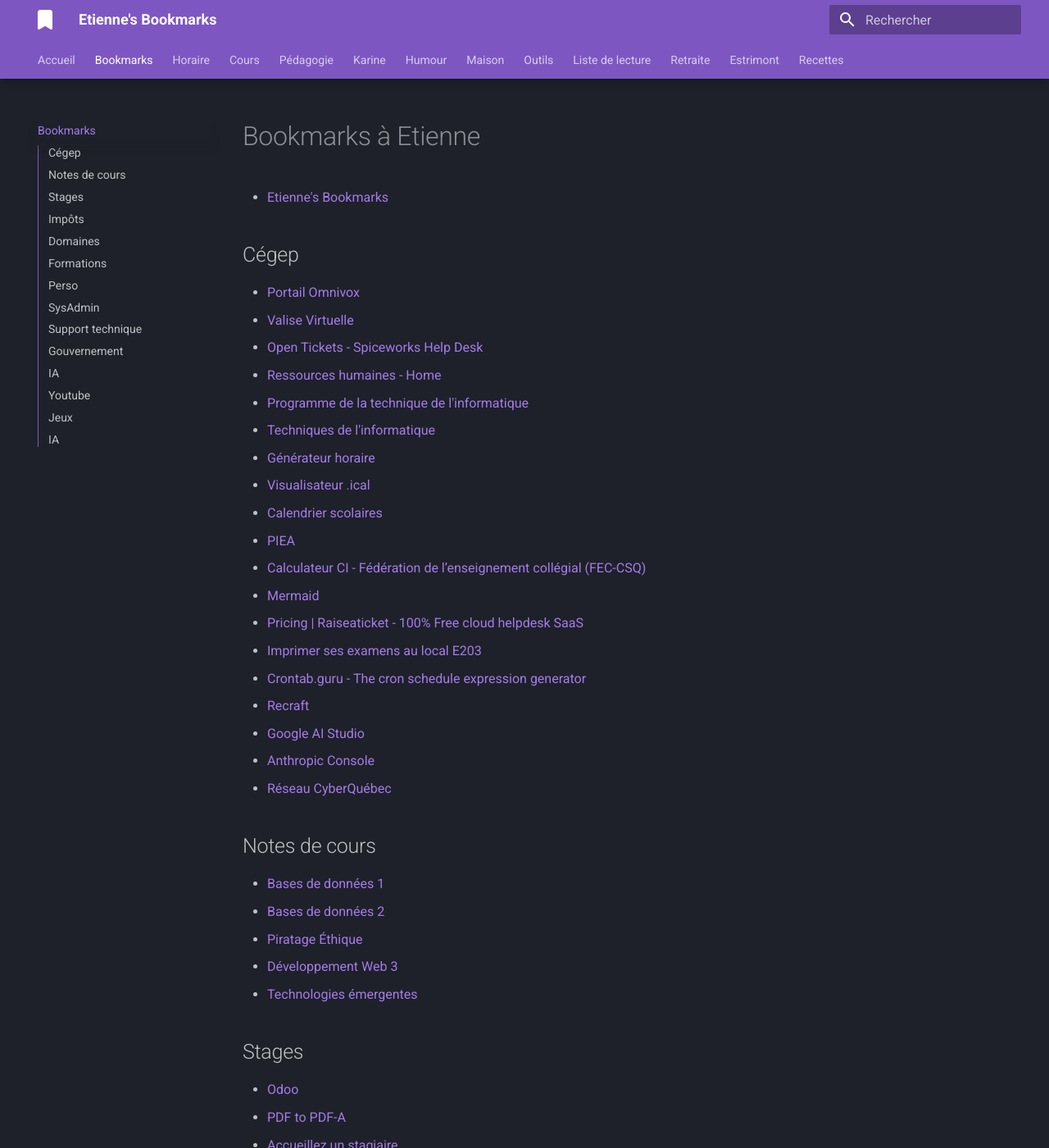
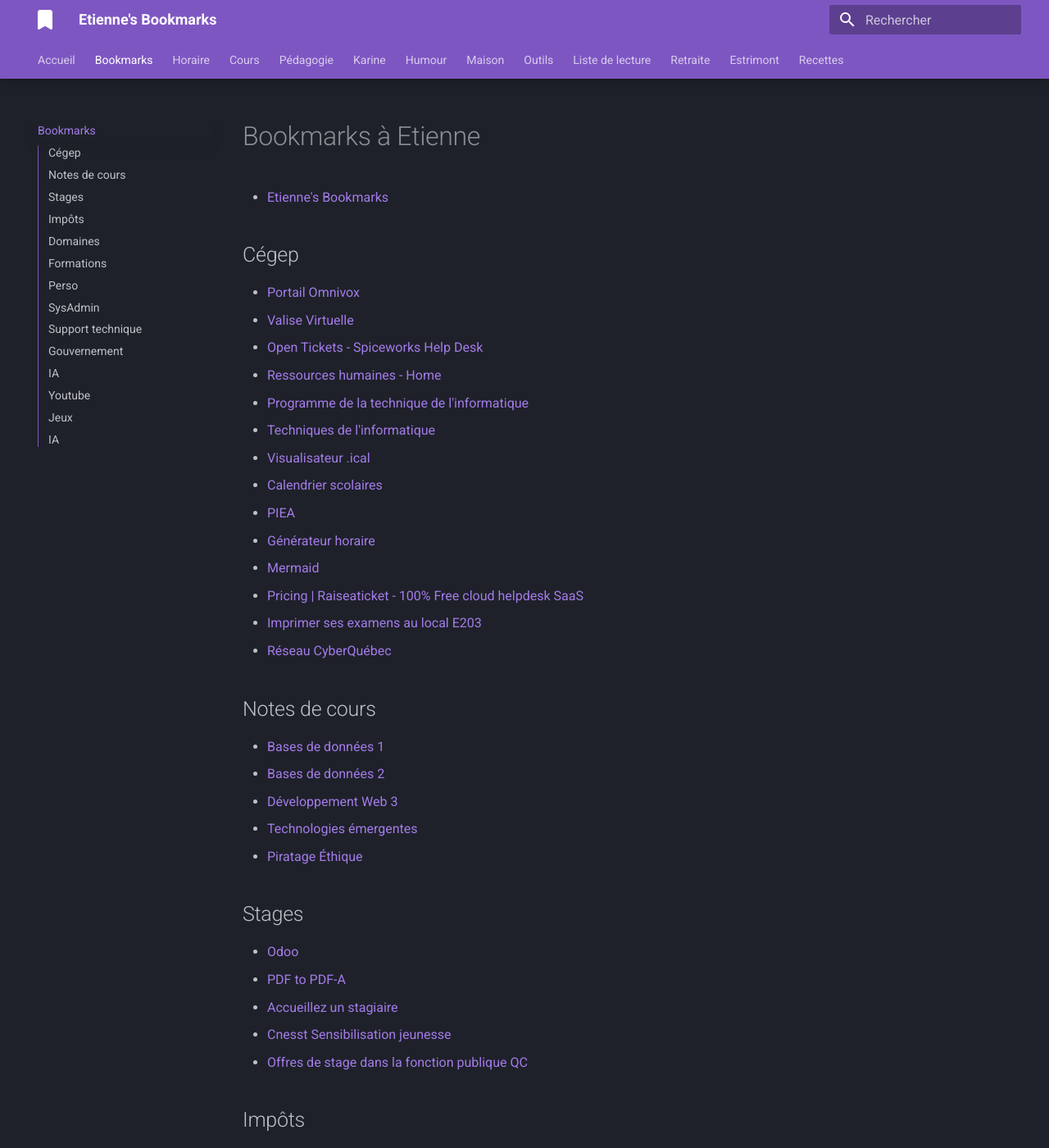
Before and after one commit to jaixan/bm, an MkDocs documentation site: the page built from docs/bookmarks.md, in a window 1280 px wide and 1400 px high. Shown: the whole window at 82% size. Built offline with MkDocs 1.6.1 and Material for MkDocs 9.7.7, drawn with Linux system fonts in a browser that asks for light colours; some of the changed text lies outside the part shown.

```diff
--- a/docs/bookmarks.md
+++ b/docs/bookmarks.md
@@ -10,27 +10,22 @@
 - [Ressources humaines - Home](https://cegepvicto.sharepoint.com/sites/ressources-humaines)
 - [Programme de la technique de l'informatique](https://www.cegepvicto.ca/programme/techniques-informatique/)
 - [Techniques de l'informatique](https://techinfo.profinfo.ca/)
-- [Générateur horaire](https://horaire.profinfo.ca/)
 - [Visualisateur .ical](https://puma.cs.tum.edu/)
 - [Calendrier scolaires](https://www.cegepvicto.ca/eleves-actuels/services-eleve/calendriers-scolaires/)
 - [PIEA](https://www.cegepvicto.ca/wp-content/uploads/2023/04/Politique-institutionnelle-devaluation-des-apprentissages-PIEA.pdf)
-- [Calculateur CI - Fédération de l’enseignement collégial (FEC-CSQ)](https://fec.lacsq.org/calculateur-ci/)
+- [Générateur horaire](https://horaire.profinfo.ca/)
 - [Mermaid](https://mermaid.js.org/intro/)
 - [Pricing | Raiseaticket - 100% Free cloud helpdesk SaaS](https://raiseaticket.com/pricing)
 - [Imprimer ses examens au local E203](https://192.168.100.47/stat/welcome.php)
-- [Crontab.guru - The cron schedule expression generator](https://crontab.guru/)
-- [Recraft](https://www.recraft.ai/projects)
-- [Google AI Studio](https://aistudio.google.com/prompts/new_chat)
-- [Anthropic Console](https://console.anthropic.com/settings/billing)
 - [Réseau CyberQuébec](https://vpn.cyberquebec.org/remote/login?lang=en)
 
 ## Notes de cours
 
 - [Bases de données 1](https://bd1.profinfo.ca/)
 - [Bases de données 2](https://bd2.profinfo.ca/)
-- [Piratage Éthique](https://piratage.profinfo.ca/)
 - [Développement Web 3](https://web3.profinfo.ca/)
 - [Technologies émergentes](https://techno.profinfo.ca/)
+- [Piratage Éthique](https://piratage.profinfo.ca/)
 
 ## Stages
 
```
Also changed, not shown: other parts of docs/bookmarks.md (+3 -1 lines), 1 other file.
